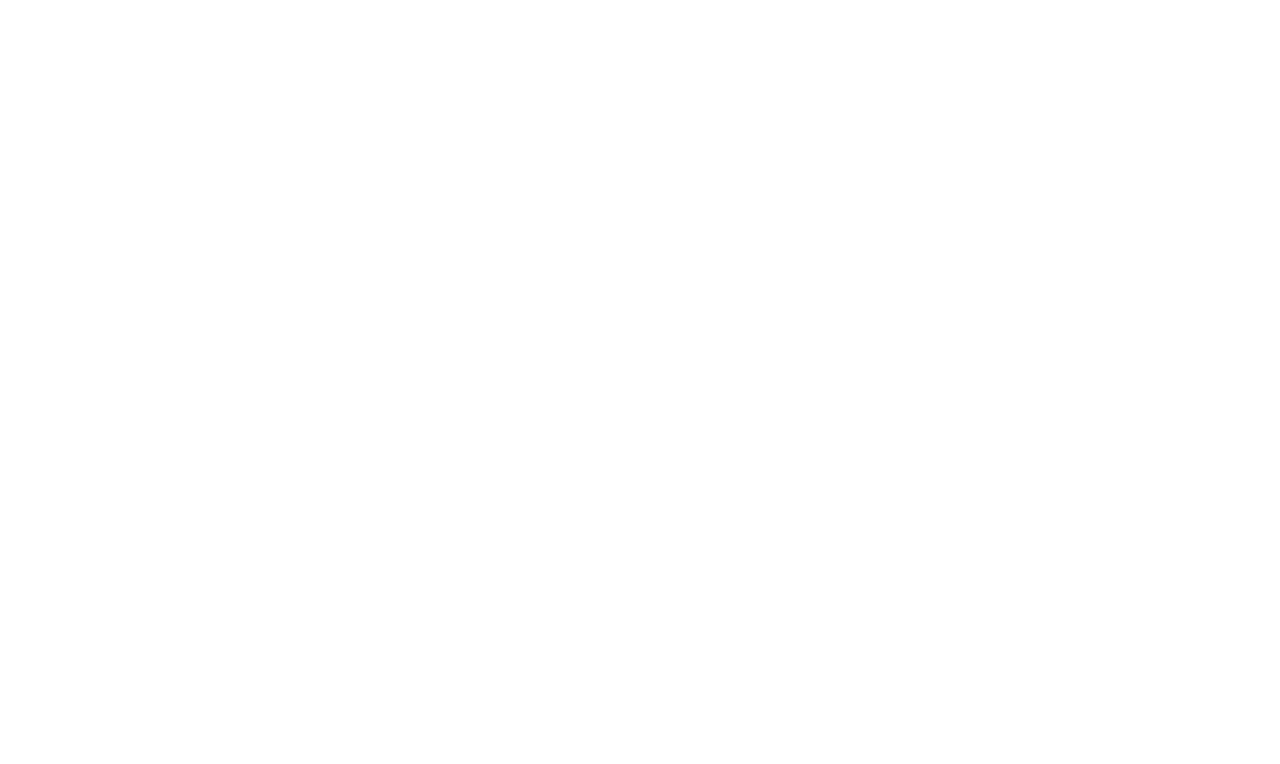
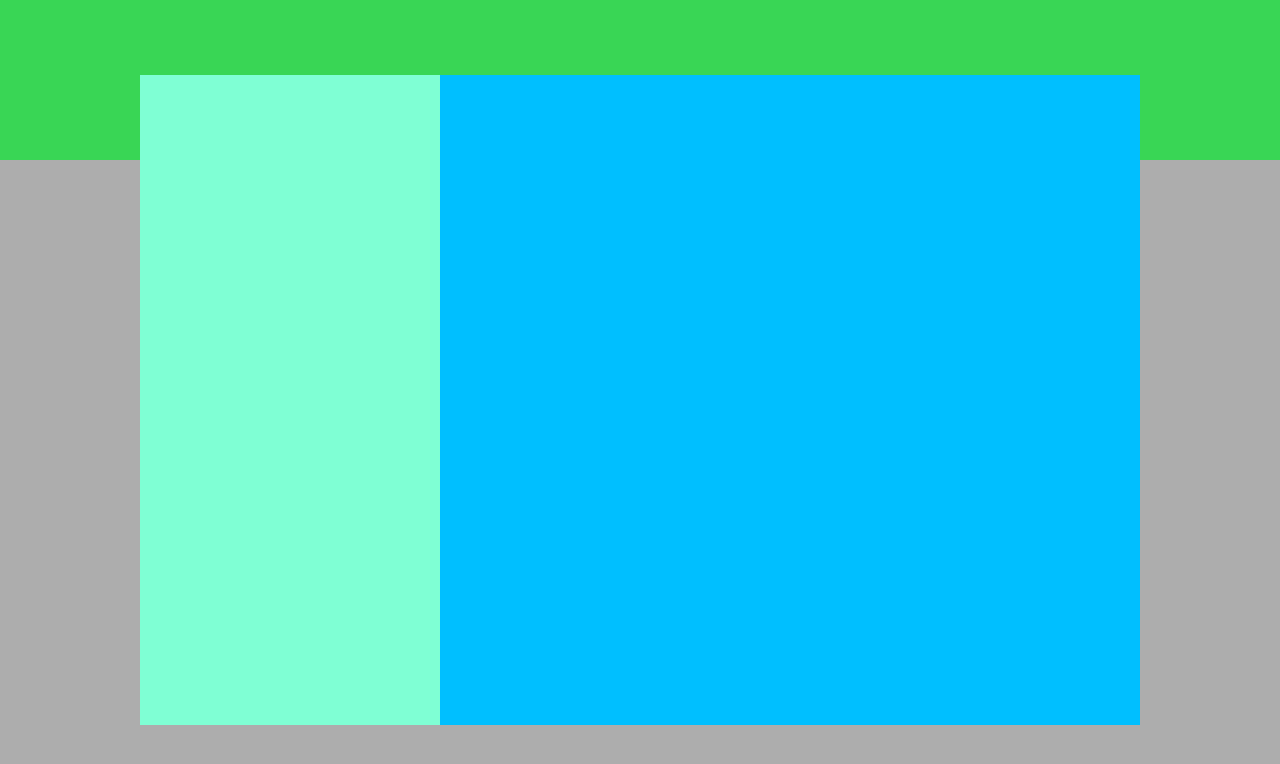
Before and after one commit to AnnaStark0/js-html-css-boolzap, a plain HTML site: page index.html in a window 1280 px wide. Drawn offline with nearby package versions, Linux system fonts and the light colour scheme.

Commit message:
Init Html e Css

```diff
--- a/css/style.css
+++ b/css/style.css
@@ -3,3 +3,34 @@
     padding: 0;
     box-sizing: border-box;
 }
+
+body {
+
+}
+
+.container {
+    display: flex;
+    justify-content: center;
+    align-items: center;
+    min-height: 100vh;
+    background-color: #c6c6c6;
+    background-image: linear-gradient(0deg, #adadad 80%, #39d655 20%);
+}
+
+.window {
+    margin: 0 auto;
+    width: 1000px;
+    height: 650px;
+    background-color: rgb(61, 61, 61);
+    display: flex;
+}
+
+.col1 {
+    width: 30%;
+    background-color: aquamarine;
+}
+
+.col2 {
+    width: 70%;
+    background-color: deepskyblue;
+}
--- a/index.html
+++ b/index.html
@@ -1,5 +1,6 @@
 <!DOCTYPE html>
 <html lang="en">
+
 <head>
     <meta charset="UTF-8">
     <meta http-equiv="X-UA-Compatible" content="IE=edge">
@@ -7,11 +8,33 @@
     <link rel="stylesheet" href="css/style.css">
     <title>Boolzapp</title>
 </head>
+
 <body>
+    <div id="root">
+        <div class="container">
+            <!--INIZIO WINDOW WHATZAPP-->
+            <div class="window">
+
+                <!--COL-1-->
+                <div class="col1">
+
+                </div>
+                <!--///COL-1-->
+
+                <!--COL-2-->
+                <div class="col2">
+
+                </div>
+                <!--COL-2-->
+            </div>
+            <!--FINE WINDOW WHATZAPP-->
+        </div>
+    </div>
 
 
-    <!-- development version, includes helpful console warnings -->
-    <script src="https://cdn.jsdelivr.net/npm/vue@2/dist/vue.js"></script>
-    <script src="js/main.js"></script>
+        <!-- development version, includes helpful console warnings -->
+        <script src="https://cdn.jsdelivr.net/npm/vue@2/dist/vue.js"></script>
+        <script src="js/main.js"></script>
 </body>
+
 </html>
```
